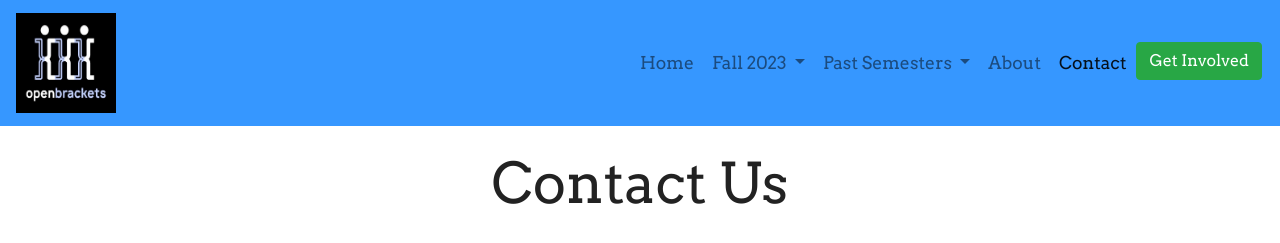
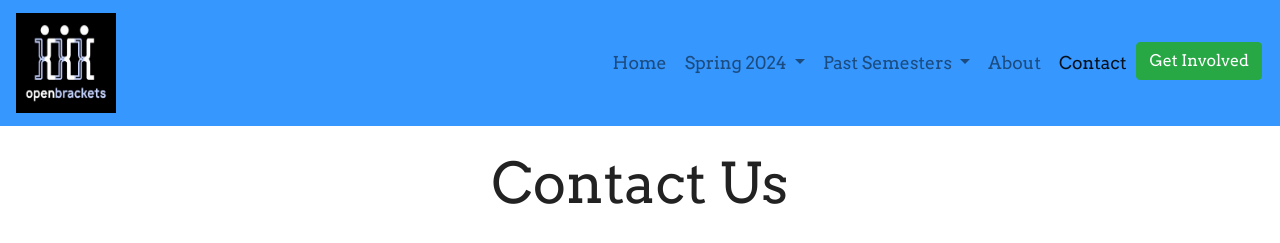
Before and after one commit to qpwoeirut/OpenBrackets-website, a Jekyll site: the page built from contact.html, in a window 1280 px wide. Shown: the top 243 px of the page. Built offline with Jekyll 4.4.1, drawn with Linux system fonts in a browser that asks for light colours.

Commit message:
Update default.html

```diff
--- a/_layouts/default.html
+++ b/_layouts/default.html
@@ -41,37 +41,30 @@
             <li id="home-nav" class="nav-item">
                 <a class="nav-link" href="/">Home</a>
             </li>
-            <li id="fall2023-nav" class="nav-item dropdown">
+            <li id="spring2024-nav" class="nav-item dropdown">
                 <button class="dropdown-toggle nav-link" type="button" data-toggle="dropdown" aria-haspopup="true"
                         aria-expanded="false">
-                    Fall 2023
+                    Spring 2024
                 </button>
                 <ul class="dropdown-menu">
                     <li>
-                        <a class="nav-link dropdown-item" href="/fall2023/beginningPython.html">
+                        <a class="nav-link dropdown-item" href="/spring2024/beginningPython.html">
                             <button class="dropdown-item" type="button">
                                 Beginning Programming (in Python)
                             </button>
                         </a>
                     </li>
                     <li>
-                        <a class="nav-link dropdown-item" href="/fall2023/intermediatePython.html">
+                        <a class="nav-link dropdown-item" href="/spring2024/intermediatePython.html">
                             <button class="dropdown-item" type="button">
                                 Intermediate Programming (in Python)
                             </button>
                         </a>
                     </li>
                     <li>
-                        <a class="nav-link dropdown-item" href="/fall2023/beginningWebDevelopment.html">
+                        <a class="nav-link dropdown-item" href="/spring2024/beginningWebDevelopment.html">
                             <button class="dropdown-item" type="button">
                                 Beginning Web Development
-                            </button>
-                        </a>
-                    </li>
-                    <li>
-                        <a class="nav-link dropdown-item" href="/fall2023/intermediateWebDevelopment.html">
-                            <button class="dropdown-item" type="button">
-                                Intermediate Web Development
                             </button>
                         </a>
                     </li>
```
